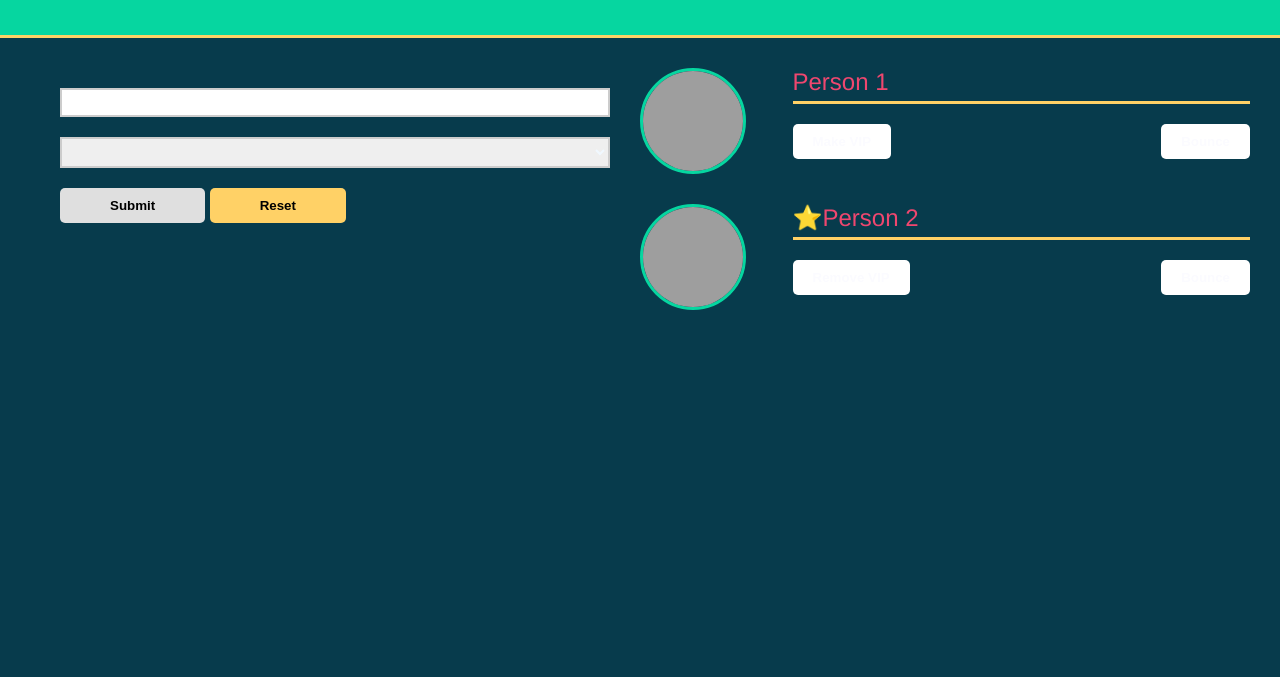
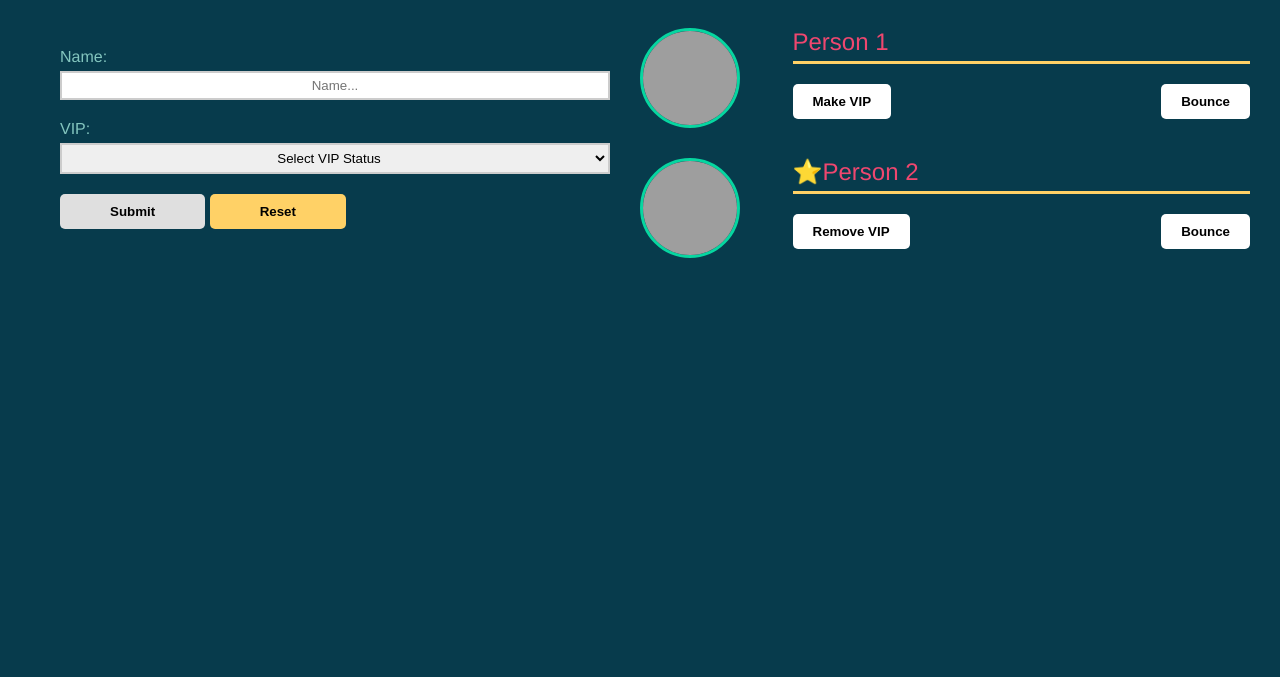
Before and after one commit to 10-1-pursuit/lab-user-experience-and-design, a website: page index.html in a window 1280 px wide. Shown: the part 123-800 px from the top of the page. Drawn offline with Linux system fonts and the light colour scheme; grey boxes are pictures that could not be loaded.

Commit message:
more user friendly

```diff
--- a/index.html
+++ b/index.html
@@ -23,20 +23,18 @@
 
         <form id="form">
           <label>
-
-            <input type="text" name="name" id="name" />
+            Name:<input type="text" name="name" id="name" placeholder="Name..." />
           </label>
           <label>
-
-            <select name="isVip" id="isVip">
-              <option value=""></option>
+            VIP:<select name="isVip" id="isVip">
+              <option value="vip-status" disabled selected>Select VIP Status</option>
               <option value="yes">Yes</option>
               <option value="no">No</option>
             </select>
           </label>
           <div id="error"></div>
           <button type="submit" id="submit">Submit</button>
-          <button type="button" id="clear">Reset</button>
+          <button type="reset" id="clear">Reset</button>
 
         </form>
       </aside>
@@ -47,7 +45,7 @@
           alt="Person 1"
         />
           <div>
-            <h2><span>   </span>Person 1</h2>
+            <h2><span>  </span>Person 1</h2>
             <div class="status">
               <button class="in-vip vip">Make VIP</button>
             <button type="button" class="bounce">Bounce</button>
--- a/styles/index.css
+++ b/styles/index.css
@@ -1,5 +1,7 @@
 * {
   margin: 0;
+  padding: 0;
+  box-sizing: border-box;
 }
 
 :root {
@@ -34,7 +36,7 @@ button {
 nav {
   background: var(--secondary-background);
   border-bottom: 3px solid var(--primary-highlight);
-  padding: 50px;
+  padding: 30px;
   text-align: center;
 }
 
@@ -118,7 +120,7 @@ aside.form form button[type="submit"]:hover {
 }
 
 #error li {
-  color: var(--primary-color);
+  color: var(--primary-background);
   margin: 5px 0;
 }
 
@@ -170,7 +172,7 @@ aside.form form button[type="submit"]:hover {
   border: 0;
   border-radius: 5px;
   border-style: solid;
-  color: #fbfbff;
+  color:black;
   font-weight: bold;
   margin-top: 10px;
   padding: 10px 20px;
@@ -191,9 +193,6 @@ aside.form form button[type="submit"]:hover {
   display: flex;
   justify-content: space-between;
   align-items: center;
-}
-
-.out-vip {
 }
 
 .in-vip {
@@ -218,3 +217,13 @@ aside.form form button[type="submit"]:hover {
     margin: 50px auto;
   }
 }
+
+#isVip,
+#name {
+  color:black;
+  text-align: center;
+}
+aside.form form button:hover,
+button:hover {
+  background: var(--secondary-highlight);
+}
```
